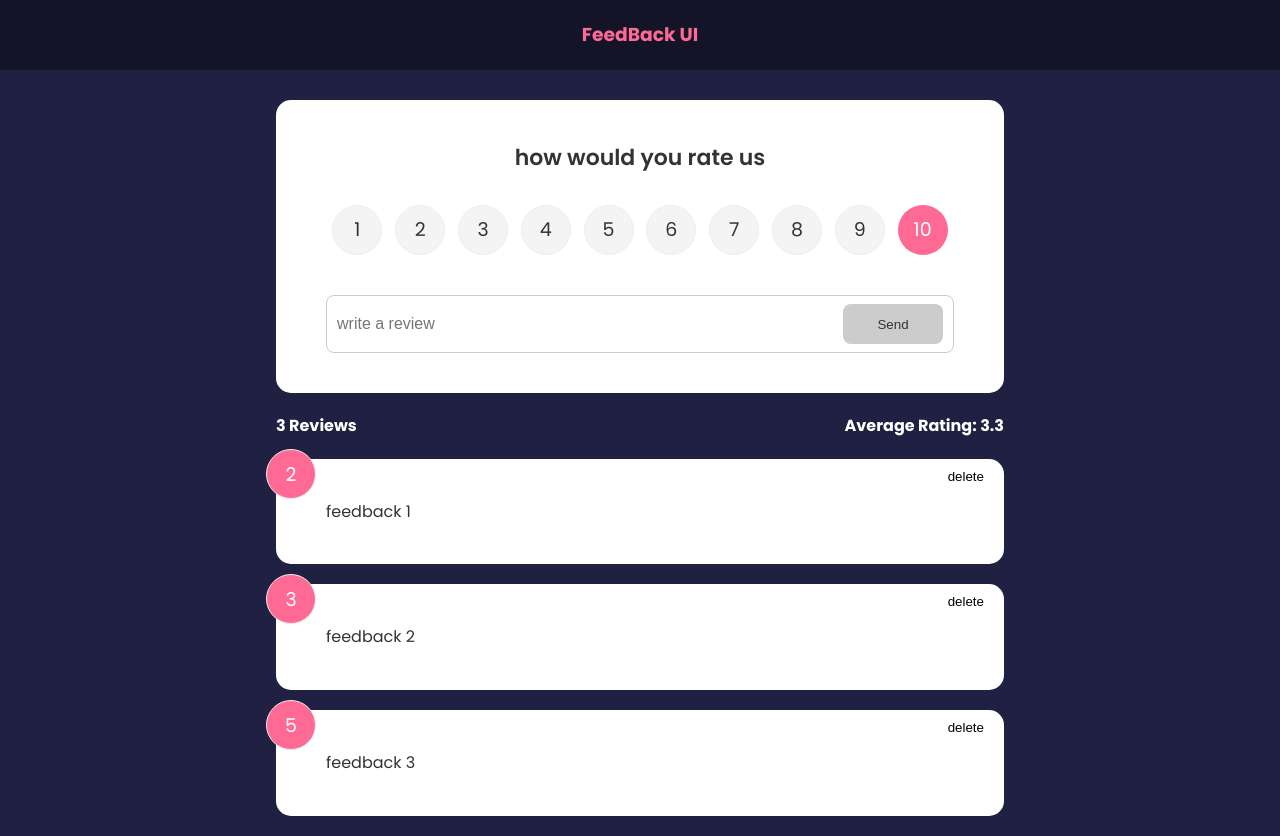
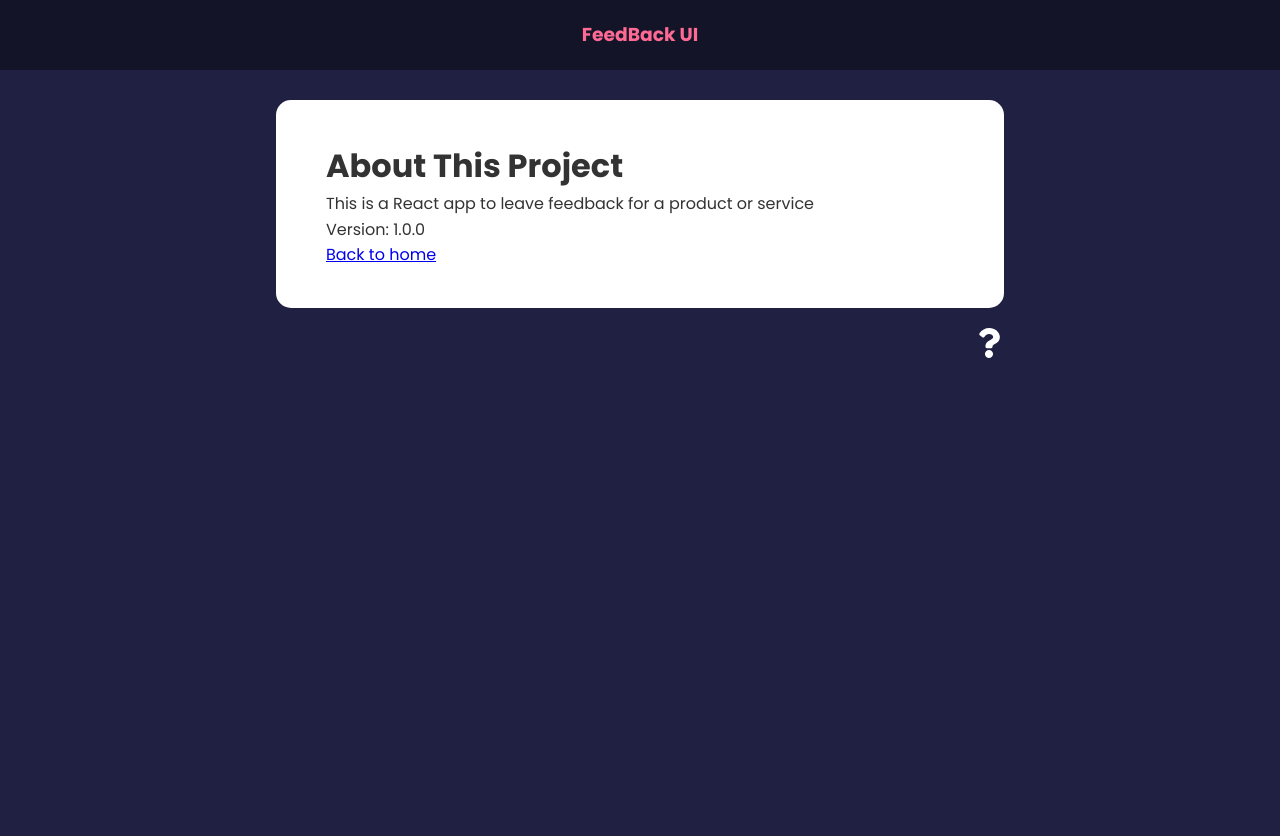
Before and after one commit to mohamedabdallah20/feedback-app-UI, a React (Create React App) app: page /about in a window 1280 px wide. After the commit the page ends 800 px from the top, so only its background shows below. Built offline with nearby package versions, Linux system fonts and the light colour scheme.

Commit message:
add routes from/to about page and home page

```diff
--- a/package.json
+++ b/package.json
@@ -6,9 +6,12 @@
     "@testing-library/jest-dom": "^5.17.0",
     "@testing-library/react": "^13.4.0",
     "@testing-library/user-event": "^13.5.0",
+    "framer-motion": "^4.1.17",
     "react": "^18.2.0",
     "react-dom": "^18.2.0",
-    "react-scripts": "5.0.1",
+    "react-icons": "^4.11.0",
+    "react-router-dom": "^6.16.0",
+    "react-scripts": "^2.1.3",
     "web-vitals": "^2.1.4"
   },
   "scripts": {
--- a/src/App.js
+++ b/src/App.js
@@ -1,10 +1,14 @@
 import Header from './components/Header'
-// import FeedbackItem from './components/FeedbackItem'
+import { v4 as uuidv4 } from 'uuid'
+import React from 'react'
+import { BrowserRouter as Router, Route, Routes } from 'react-router-dom'
 import { useState } from 'react'
 import FeedbackList from './components/FeedbackList'
 import FeedbackStats from './components/FeedbackStats'
 import FeedbackForm from './components/FeedbackForm'
 import FeedbackData from './data/feedbackData'
+import AboutPage from './Pages/AboutPage'
+import AboutIconLink from './components/AboutIconLink'
 
 function App() {
   const [feedback, setFeedback] = useState(FeedbackData)
@@ -14,18 +18,34 @@ function App() {
     }
   }
   const addHandler = (newFeedback) => {
+    newFeedback.id = uuidv4()
     setFeedback([newFeedback, ...feedback])
   }
 
   return (
-    <>
+    <Router>
       <Header />
       <div className="container">
-        <FeedbackForm addHandler={addHandler} />
-        <FeedbackStats feedback={feedback} />
-        <FeedbackList feedback={feedback} deleteHandler={deleteHandler} />
+        <Routes>
+          <Route
+            exact
+            path="/"
+            element={
+              <>
+                <FeedbackForm addHandler={addHandler} />
+                <FeedbackStats feedback={feedback} />
+                <FeedbackList
+                  feedback={feedback}
+                  deleteHandler={deleteHandler}
+                />
+              </>
+            }
+          ></Route>
+          <Route path="/about" element={<AboutPage />} />
+        </Routes>
+        <AboutIconLink />
       </div>
-    </>
+    </Router>
   )
 }
 export default App
--- /dev/null
+++ b/src/Pages/AboutPage.jsx
@@ -0,0 +1,19 @@
+import React from 'react'
+import Card from '../components/shared/Card'
+import { Link } from 'react-router-dom'
+function AboutPage() {
+  return (
+    <Card>
+      <div>
+        <h1>About This Project</h1>
+        <p>This is a React app to leave feedback for a product or service</p>
+        <p>Version: 1.0.0</p>
+        <p>
+          <Link to="/">Back to home</Link>
+        </p>
+      </div>
+    </Card>
+  )
+}
+
+export default AboutPage
--- /dev/null
+++ b/src/components/AboutIconLink.jsx
@@ -0,0 +1,20 @@
+import React from 'react'
+import { FaQuestion } from 'react-icons/fa'
+import { Link } from 'react-router-dom'
+function AboutIconLink() {
+  return (
+    <div className="about-link">
+      <Link
+        to={{
+          pathname: '/about',
+          //   search: '?sort=desc',
+          //   hash: '#submit',
+        }}
+      >
+        <FaQuestion size={30} />
+      </Link>
+    </div>
+  )
+}
+
+export default AboutIconLink
--- a/src/components/FeedbackForm.jsx
+++ b/src/components/FeedbackForm.jsx
@@ -26,7 +26,7 @@ function FeedbackForm({ addHandler }) {
     e.preventDefault()
     if (text.trim().length > 10) {
       const newFeedback = {
-        id: Math.random().toString(),
+        // id: Math.random().toString(),
         text,
         rating: Number(rating),
       }
--- a/src/components/FeedbackItem.jsx
+++ b/src/components/FeedbackItem.jsx
@@ -1,4 +1,5 @@
 import React from 'react'
+import { FaTimes } from 'react-icons/fa'
 // import { PropTypes } from 'react'
 import Card from './shared/Card'
 function FeedbackItem({ item, deleteHandler }) {
@@ -7,7 +8,7 @@ function FeedbackItem({ item, deleteHandler }) {
       <div className="num-display">{item.rating}</div>
 
       <button className="close" onClick={() => deleteHandler(item.id)}>
-        delete
+        <FaTimes color="purple" />
       </button>
 
       <div className="text-display">{item.text}</div>
--- a/src/components/FeedbackList.jsx
+++ b/src/components/FeedbackList.jsx
@@ -1,5 +1,6 @@
 import React from 'react'
 // import {} from 'react-icons'
+import { motion, AnimatePresence } from 'framer-motion'
 import FeedbackItem from './FeedbackItem'
 import { PropTypes } from 'react'
 
@@ -10,11 +11,34 @@ function FeedbackList({ feedback, deleteHandler }) {
 
   return (
     <div className="feedback-list">
-      {feedback.map((item) => (
-        <FeedbackItem key={item.id} item={item} deleteHandler={deleteHandler} />
-      ))}
+      <AnimatePresence>
+        {feedback.map((item) => (
+          <motion.div
+            key={item.id}
+            initial={{ opacity: 0 }}
+            animate={{ opacity: 1 }}
+            exit={{ opacity: 0 }}
+            // transition={{ duration: 0.5 }}
+            // className="feedback-item"
+          >
+            <FeedbackItem
+              key={item.id}
+              item={item}
+              deleteHandler={deleteHandler}
+            />
+          </motion.div>
+        ))}
+      </AnimatePresence>
     </div>
   )
+
+  // return (
+  //   <div className="feedback-list">
+  //     {feedback.map((item) => (
+  //       <FeedbackItem key={item.id} item={item} deleteHandler={deleteHandler} />
+  //     ))}
+  //   </div>
+  // )
 }
 // FeedbackList.propTypes = {
 //   feedback: PropTypes.array.isRequired,
--- a/src/components/Header.jsx
+++ b/src/components/Header.jsx
@@ -1,5 +1,5 @@
 // import PropTypes from 'prop-types'
-
+import React from 'react'
 function Header({ text, bgColor, textColor }) {
   const HeaderStyles = {
     color: textColor,
--- a/src/index.js
+++ b/src/index.js
@@ -1,5 +1,5 @@
 import React from 'react'
-import ReactDOM from 'react-dom'
+// import ReactDOM from 'react-dom'
 import App from './App'
 import './index.css'
 import { createRoot } from 'react-dom/client'
```
Also changed, not shown: 2 other files (tests, documents, lock files or other folders).
